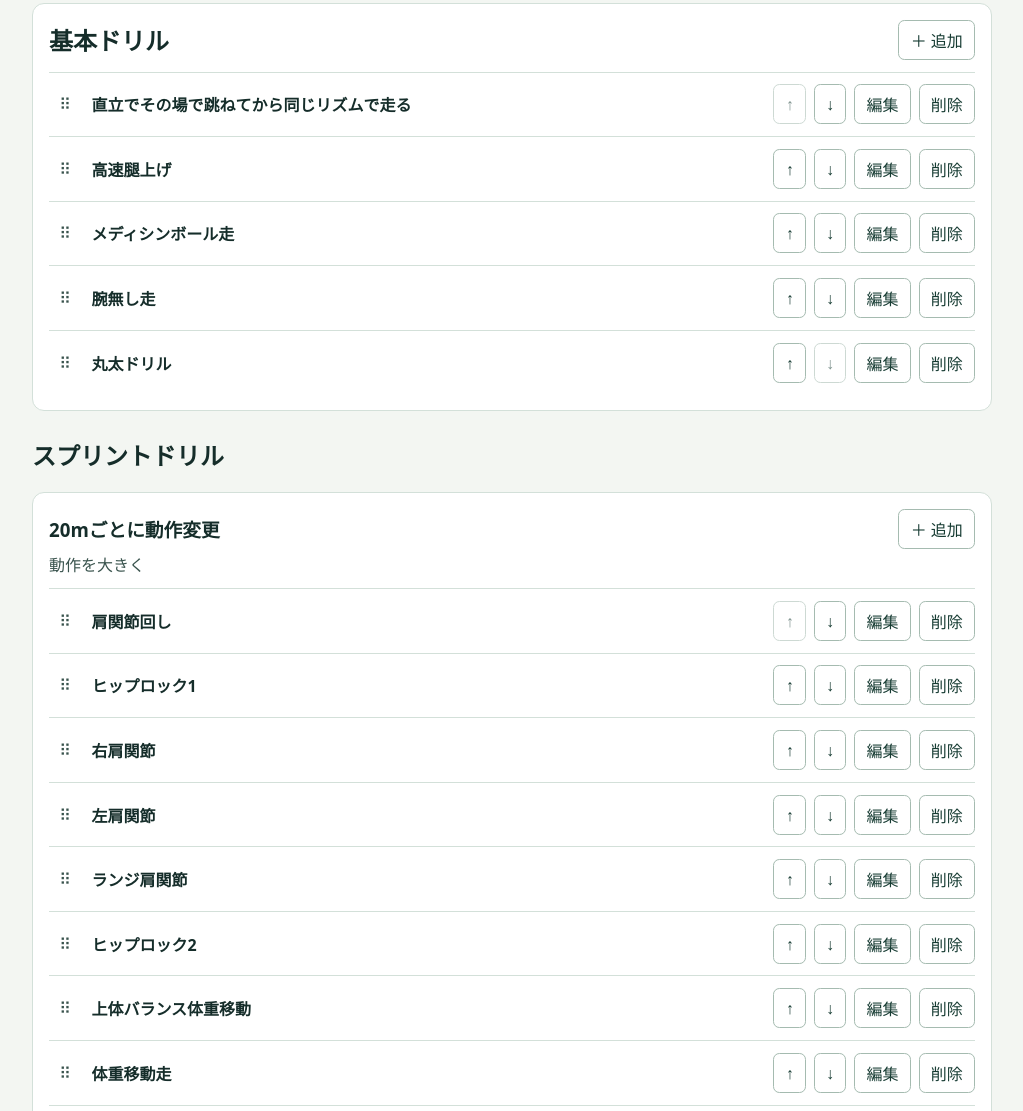
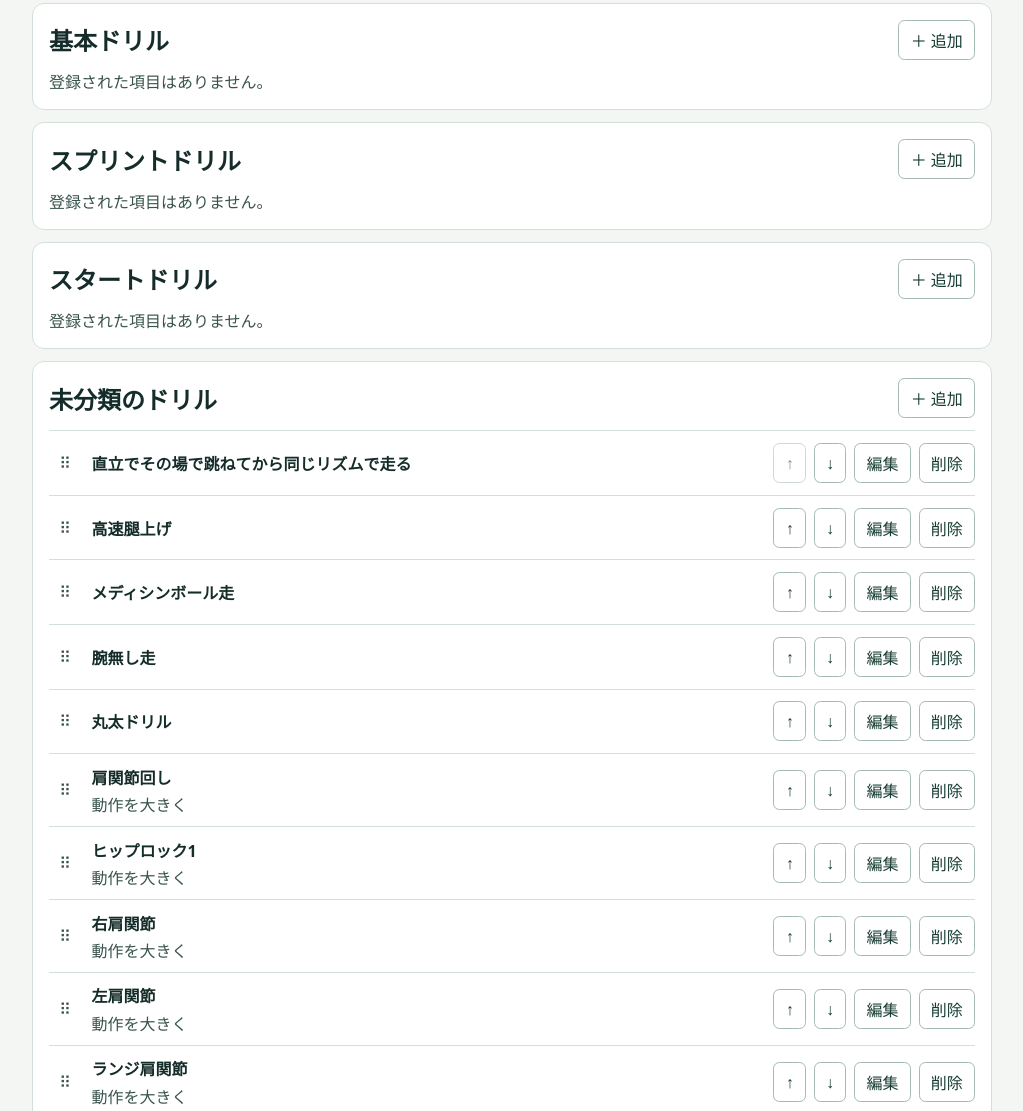
Before and after one commit to hamawakiac/hamawakiac.github.io, a plain HTML site: page drills/index.html in a window 1280 px wide. Shown: the part 321-1432 px from the top of the page, without its empty margins (128-1151 px from the left). Drawn offline with Linux system fonts and the light colour scheme.

Commit message:
Move drill entries into an unclassified list

```diff
--- a/drills/index.html
+++ b/drills/index.html
@@ -86,9 +86,9 @@
 
     const groups = [
       { id: "basic", title: "基本ドリル" },
-      { id: "20m", title: "20mごとに動作変更", note: "動作を大きく" },
-      { id: "movement", title: "動き作り（7分）" },
+      { id: "sprint", title: "スプリントドリル" },
       { id: "start", title: "スタートドリル" },
+      { id: "unclassified", title: "未分類のドリル" },
       { id: "mon", title: "月曜日・120分" },
       { id: "wed", title: "水曜日・120分" },
       { id: "fri", title: "金曜日・120分" },
@@ -214,13 +214,27 @@
       } catch {
         status.textContent = "保存済みのデータを読み込めませんでした。";
       }
-      return Object.fromEntries(groups.map(({ id }) => {
+      function readList(id) {
         const list = saved?.[id];
         const valid = Array.isArray(list) && list.every(item =>
           typeof item?.name === "string" && typeof item.notes === "string"
         );
-        return [id, valid ? list : (initialItems[id] ?? []).map(([name, notes = ""]) => ({ name, notes }))];
-      }));
+        return valid ? list : (initialItems[id] ?? []).map(([name, notes = ""]) => ({ name, notes }));
+      }
+
+      const result = Object.fromEntries(groups.map(({ id }) => [id, readList(id)]));
+      if (!Array.isArray(saved?.unclassified)) {
+        result.unclassified = [
+          ...readList("basic"),
+          ...readList("20m").map(item => ({ ...item, notes: [item.notes, "動作を大きく"].filter(Boolean).join("\n") })),
+          ...readList("movement"),
+          ...readList("start")
+        ];
+        result.basic = [];
+        result.sprint = [];
+        result.start = [];
+      }
+      return result;
     }
 
     const items = loadItems();
@@ -382,19 +396,10 @@
       return list;
     }
 
-    const sprint = element("div");
-    const sprintTitle = element("h2", "スプリントドリル");
-    sprintTitle.id = "heading-sprint";
-    sprint.setAttribute("role", "region");
-    sprint.setAttribute("aria-labelledby", sprintTitle.id);
-    sprint.append(sprintTitle);
-
     for (const group of groups) {
-      const isSprint = group.id === "20m" || group.id === "movement";
-      if (group.id === "20m") container.append(sprint);
       if (group.id === "mon") container.append(element("h2", "冬季の曜日別メニュー"));
       const section = element("section");
-      const title = element(isSprint || ["mon", "wed", "fri", "sat"].includes(group.id) ? "h3" : "h2", group.title);
+      const title = element(["mon", "wed", "fri", "sat"].includes(group.id) ? "h3" : "h2", group.title);
       title.id = "heading-" + group.id;
       section.setAttribute("aria-labelledby", title.id);
       const heading = element("div", "", "section-title");
@@ -403,10 +408,9 @@
       const list = element("ol");
       const empty = element("p", "登録された項目はありません。", "empty");
       section.append(heading);
-      if (group.note) section.append(element("p", group.note, "notes"));
       section.append(list, empty);
       sections.set(group.id, { list, empty, add });
-      (isSprint ? sprint : container).append(section);
+      container.append(section);
       renderList(group);
     }
 
```
